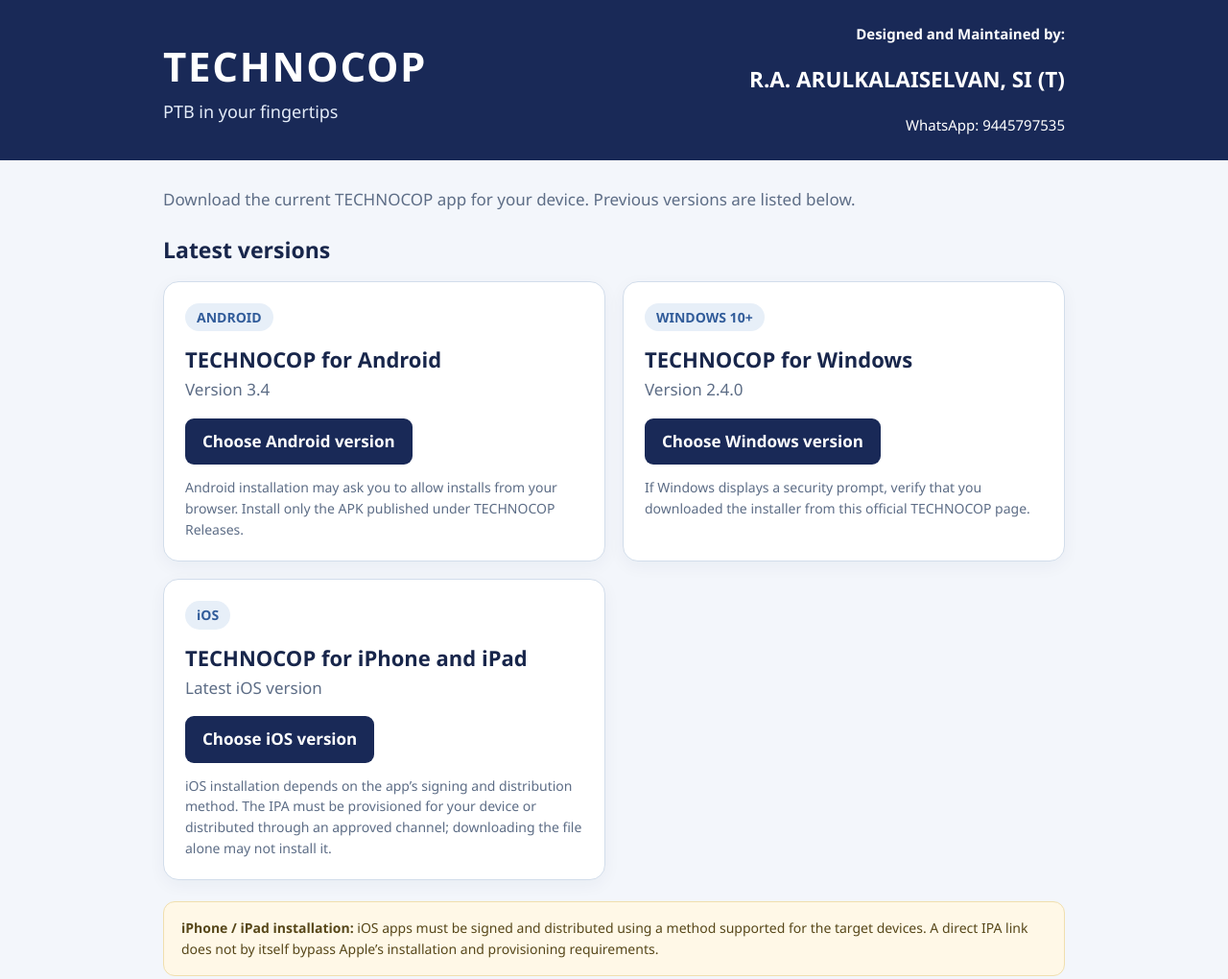
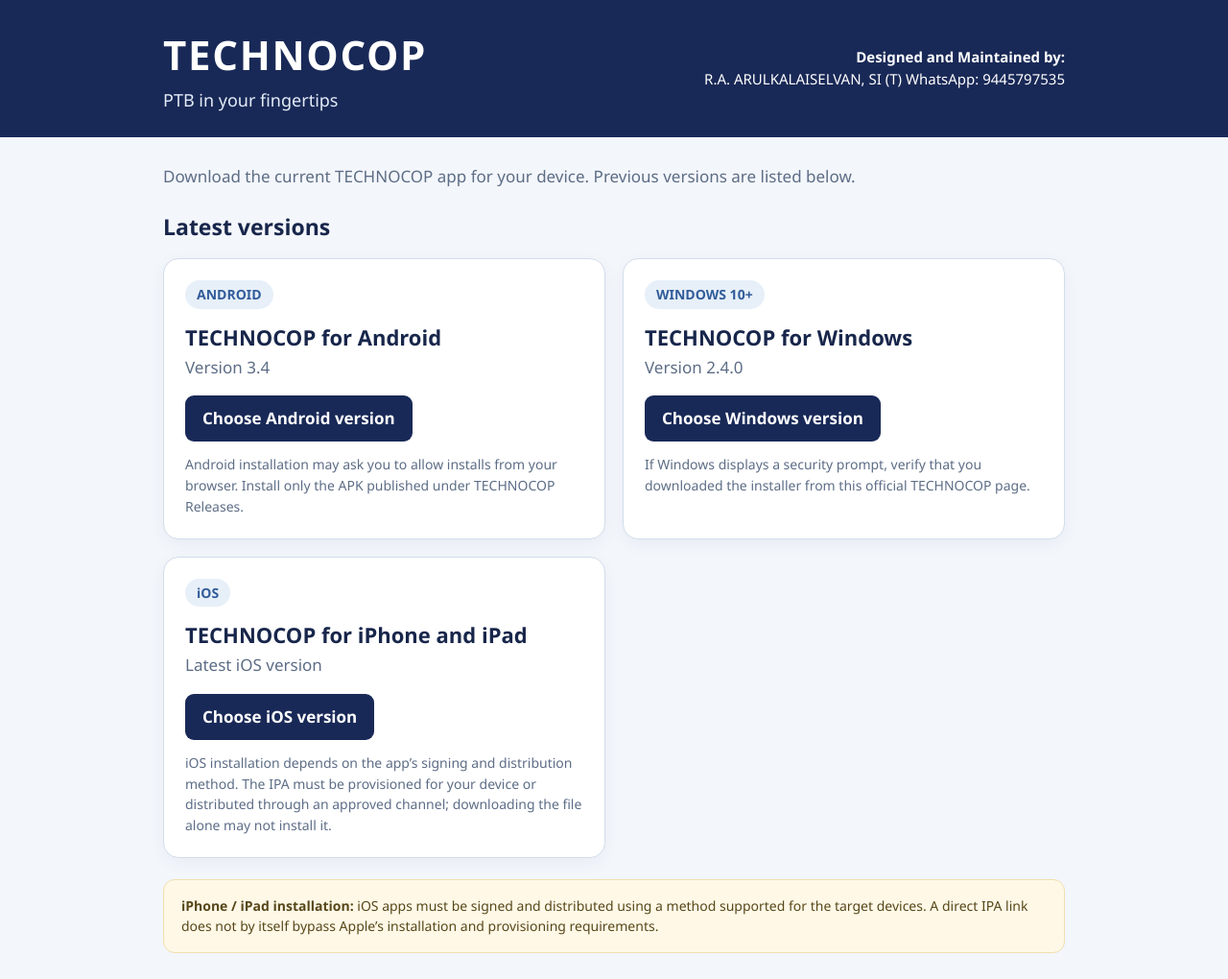
Before and after one commit to ptbcoitcell/TECHNOCOP-Downloads, a plain HTML site: page index.html in a window 1280 px wide. Shown: the top 1020 px of the page at 96% size. Drawn offline with Linux system fonts and the light colour scheme.

Commit message:
Update index.html

```diff
--- a/index.html
+++ b/index.html
@@ -46,7 +46,7 @@
   <header class="top">
     <div class="wrap top-inner">
       <div><h1 class="brand">TECHNOCOP</h1><p class="tagline">PTB in your fingertips</p></div>
-      <div class="top-contact"><strong> Designed and Maintained by: </strong> <h2> R.A. ARULKALAISELVAN, SI (T) </h2> </strong><a href="https://wa.me/919445797535" target="_blank" rel="noopener noreferrer">WhatsApp: 9445797535</a></div>
+      <div class="top-contact"><strong> Designed and Maintained by: </strong> R.A. ARULKALAISELVAN, SI (T) </strong><a href="https://wa.me/919445797535" target="_blank" rel="noopener noreferrer">WhatsApp: 9445797535</a></div>
     </div>
   </header>
   <main class="wrap">
```
